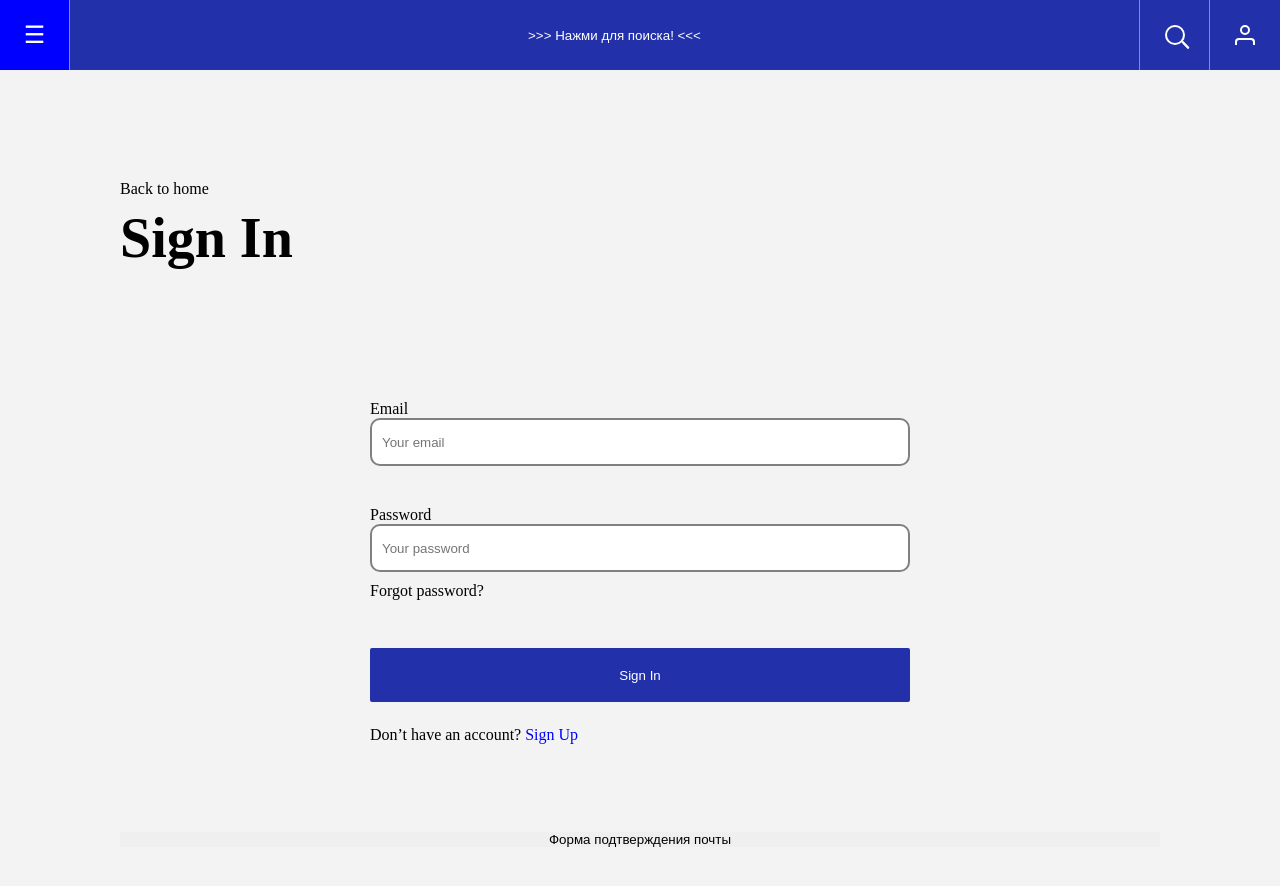
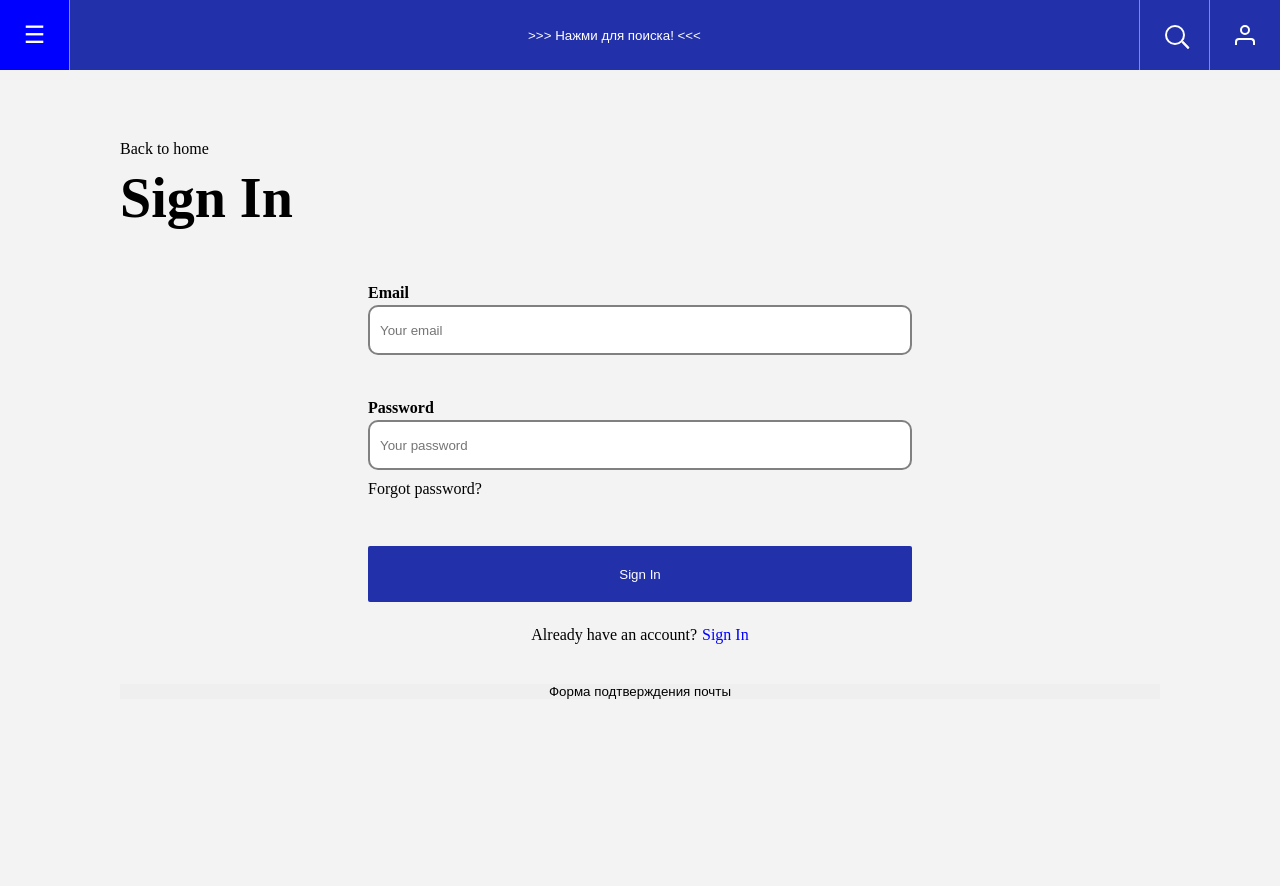
Before and after one commit to d1mag1c/TMS_hw_React, a React (Create React App) app: page /registration in a window 1280 px wide. Both pictures are taken after a click on the element 1245 px from the left and 35 px from the top of the page. Shown: the top 886 px of the page. Built offline with nearby package versions, Linux system fonts and the light colour scheme.

Commit message:
добавил форму регистрации и переделал способ отображения остальных форм

```diff
--- a/src/components/header/login/registration/formRegSuccess/index.tsx
+++ /dev/null
@@ -1,17 +0,0 @@
-import React from 'react';
-import {RegSuccessBlock, RegText} from "./style";
-import {RegistryFormButton} from "../formRegistry/style";
-
-const FormRegSuccess = () => {
-    return (
-        <RegSuccessBlock>
-            <RegText>
-                <p>Email confirmed.</p>
-                <p>Your registration is now completed</p>
-            </RegText>
-            <RegistryFormButton>Go to home</RegistryFormButton>
-        </RegSuccessBlock>
-    );
-};
-
-export default FormRegSuccess;
--- a/src/components/header/login/registration/formRegistry/style.ts
+++ /dev/null
@@ -1,50 +0,0 @@
-import styled from "styled-components";
-
-const FlexBlock = `
-  display: flex;
-  flex-direction: column;
-`
-
-export const RegistryForm = styled.div`
-  ${FlexBlock};
-  margin: 50px auto 0;
-  padding: 40px;
-  height: 472px;
-  width: 620px;
-`
-
-export const RegistryFormLabel = styled.label`
-
-`
-export const RegistryFormInput = styled.input<{ error?: boolean }>`
-  width: 100%;
-  height: 50px;
-  padding-left: 10px;
-  border-radius: 10px;
-  border: 2px solid ${props => props.error ? 'red' : 'grey'};
-  &:first-of-type{
-    margin-bottom: 40px;
-  }
-  &:nth-of-type(2){
-    margin-bottom: 10px;
-  }
-`
-
-export const RegistryFormLink = styled.a`
-margin-bottom: 48px;
-  span{
-    color:blue
-  }
-`
-
-export const RegistryFormButton = styled.button`
-  display: flex;
-  justify-content: center;
-  align-items: center;
-  height: 56px;
-  background: #2231AA;
-  border-radius: 2px;
-  color: white;
-  margin-bottom: 24px;
-
-`
--- a/src/components/header/login/registration/formRegistry/index.tsx
+++ b/src/components/header/login/registration/formSignIn/index.tsx
@@ -1,34 +1,29 @@
 import React, {useState} from 'react';
-import {
-    RegistryForm, RegistryFormButton,
-    RegistryFormInput,
-    RegistryFormLabel,
-    RegistryFormLink,
-
-} from "./style";
+import {Label} from '../style';
+import {Input, Link} from "./style";
 
 // type Values = {
 //     email : string,
 //     password : string,
 // }
 
-const FormRegistry = () => {
+const FormSignIn = () => {
     const [value, setValue] = useState<any>({
         email: "",
         password: "",
     })
 
     const [error, setError] = useState(false)
-    const handleChange = (e : React.ChangeEvent<HTMLInputElement>):void => {
+    const handleChange = (e: React.ChangeEvent<HTMLInputElement>): void => {
         setValue(e.target.value);
     }
     const validateValue = (e: React.ChangeEvent<HTMLInputElement>) => {
         e.target.value.length < 6 ? setError(true) : setError(false)
     }
     return (
-        <RegistryForm>
-            <RegistryFormLabel>Email</RegistryFormLabel>
-            <RegistryFormInput
+        <>
+            <Label>Email</Label>
+            <Input
                 type={'text'}
                 placeholder={'Your email'}
                 value={value.email}
@@ -36,8 +31,8 @@ const FormRegistry = () => {
                 onChange={handleChange}
                 onBlur={validateValue}
             />
-            <RegistryFormLabel>Password</RegistryFormLabel>
-            <RegistryFormInput
+            <Label>Password</Label>
+            <Input
                 type={'password'}
                 placeholder={'Your password'}
                 value={value.password}
@@ -45,11 +40,11 @@ const FormRegistry = () => {
                 onChange={handleChange}
                 onBlur={validateValue}
             />
-            <RegistryFormLink>Forgot password?</RegistryFormLink>
-            <RegistryFormButton>Sign In</RegistryFormButton>
-            <RegistryFormLink>Don’t have an account? <span>Sign Up</span></RegistryFormLink>
-        </RegistryForm>
+            <Link>Forgot password?</Link>
+
+        </>
+
     );
 };
 
-export default FormRegistry;
+export default FormSignIn;
--- /dev/null
+++ b/src/components/header/login/registration/formSignIn/style.ts
@@ -0,0 +1,20 @@
+import styled from "styled-components";
+
+export const Input = styled.input<{ error?: boolean }>`
+  width: 100%;
+  height: 50px;
+  padding-left: 10px;
+  border-radius: 10px;
+  border: 2px solid ${props => props.error ? 'red' : 'grey'};
+  &:first-of-type{
+    margin-bottom: 40px;
+  }
+  &:nth-of-type(2){
+    margin-bottom: 10px;
+  }
+`
+
+export const Link = styled.a`
+  margin-bottom: 48px;
+
+`
--- /dev/null
+++ b/src/components/header/login/registration/formSignUp/index.tsx
@@ -0,0 +1,20 @@
+import React from 'react';
+import {Input} from './style';
+import {Label} from "../style";
+
+const FormSignUp = () => {
+    return (
+        <>
+            <Label>Name</Label>
+            <Input></Input>
+            <Label>Email</Label>
+            <Input></Input>
+            <Label>Password</Label>
+            <Input></Input>
+            <Label>Confirm password</Label>
+            <Input></Input>
+        </>
+    );
+};
+
+export default FormSignUp;
--- /dev/null
+++ b/src/components/header/login/registration/formSignUp/style.ts
@@ -0,0 +1,10 @@
+import styled from "styled-components";
+
+export const Input = styled.input<{ error?: boolean }>`
+  width: 100%;
+  height: 50px;
+  padding-left: 10px;
+  border-radius: 10px;
+  border: 2px solid ${props => props.error ? 'red' : 'grey'};
+  margin-bottom: 40px;
+`
--- /dev/null
+++ b/src/components/header/login/registration/formSuccess/index.tsx
@@ -0,0 +1,17 @@
+import React from 'react';
+import {SuccessForm, Text} from "./style";
+import {RegButton} from "../style";
+
+const FormRegSuccess = () => {
+    return (
+        <SuccessForm>
+            <Text>
+                <p>Email confirmed.</p>
+                <p>Your registration is now completed</p>
+            </Text>
+            <RegButton>Go to home</RegButton>
+        </SuccessForm>
+    );
+};
+
+export default FormRegSuccess;
--- a/src/components/header/login/registration/formRegSuccess/style.ts
+++ b/src/components/header/login/registration/formSuccess/style.ts
@@ -1,6 +1,6 @@
 import styled from "styled-components";
 
-export const RegSuccessBlock = styled.section`
+export const SuccessForm = styled.section`
   display: flex;
   flex-direction: column;
   justify-content: space-between;
@@ -10,7 +10,7 @@ export const RegSuccessBlock = styled.section`
   margin: 50px auto 0;
 `
 
-export const RegText = styled.div`
+export const Text = styled.div`
   display: flex;
   flex-direction: column;
     `
--- a/src/components/header/login/registration/index.tsx
+++ b/src/components/header/login/registration/index.tsx
@@ -1,18 +1,29 @@
 import React, {useState} from 'react';
-import { RegistryBlock, RegistryTitle } from './style';
-import FormRegistry from "./formRegistry";
-import FormRegSuccess from "./formRegSuccess";
+import {RegButton, RegistryBlock, RegistryForm, RegistryTitle, TextAsk} from './style';
+import FormRegSuccess from "./formSuccess";
+import FormSignIn from './formSignIn';
+import FormSignUp from "./formSignUp";
 
 const Registration = () => {
+    const [success, setSuccess] = useState(false)
     const [reg, setReg] = useState(false)
     return (
         <RegistryBlock>
             <RegistryTitle>
                 <p>Back to home</p>
-                <h1>{reg ? 'Success' : 'Sign In'}</h1>
+                <h1>{reg ? 'Sign Up' : 'Sign In'}</h1>
             </RegistryTitle>
-            {reg ? <FormRegSuccess/> : <FormRegistry/>}
-            <button onClick={() => setReg(state => !state)}>Форма подтверждения почты</button>
+            <RegistryForm>
+                {reg ? <FormSignUp/> : <FormSignIn/>}
+                <RegButton>Sign In</RegButton>
+                <TextAsk>
+                    {reg ? 'Don’t have an account?' : 'Already have an account?'}
+                    <span onClick={() => setReg(state => !state)}>{reg ? 'Sign Up' : 'Sign In'}</span>
+                </TextAsk>
+            </RegistryForm>
+
+            <button onClick={() => setSuccess(state => !state)}>Форма подтверждения почты</button>
+            {success && <FormRegSuccess/> }
         </RegistryBlock>
     );
 };
--- a/src/components/header/login/registration/style.ts
+++ b/src/components/header/login/registration/style.ts
@@ -9,8 +9,8 @@ export const RegistryBlock = styled.section`
   ${FlexBlock};
   position: absolute;
   width: 1120px;
-  height: 1000px;
-  top: 140px;
+  height: 1500px;
+  top: 100px;
   left: 50%;
   transform: translateX(-50%);
   background: #F3F3F3;
@@ -25,7 +25,7 @@ export const RegistryBlock = styled.section`
 
 export const RegistryTitle = styled.div`
   ${FlexBlock};
-  height: 130px;
+  height: 100px;
 
   & h1 {
     font-weight: 700;
@@ -33,3 +33,38 @@ export const RegistryTitle = styled.div`
     line-height: 80px;
   }
 `
+
+export const RegistryForm = styled.div`
+  ${FlexBlock};
+  margin: 0 auto;
+  padding: 40px;
+  height: max-content;
+  width: 624px;
+`
+
+export const Label = styled.label`
+  font-weight: 600;
+  font-size: 16px;
+  line-height: 25px;
+`
+
+export const RegButton = styled.button`
+  display: flex;
+  justify-content: center;
+  align-items: center;
+  height: 56px;
+  background: #2231AA;
+  border-radius: 2px;
+  color: white;
+  margin-bottom: 24px;
+
+`
+
+export const TextAsk = styled.p`
+align-self: center;
+  span{
+    margin-left: 5px;
+    cursor: pointer;
+    color:blue
+  }
+`
--- a/src/style.ts
+++ b/src/style.ts
@@ -31,6 +31,9 @@ export const GlobalStyle = createGlobalStyle`
     border: none;
     cursor: pointer;
   }
+  a{
+    cursor: pointer;
+  }
 `
 
 export const GlobalStyleBody = createGlobalStyle<{theme: ThemeType}>`
```
